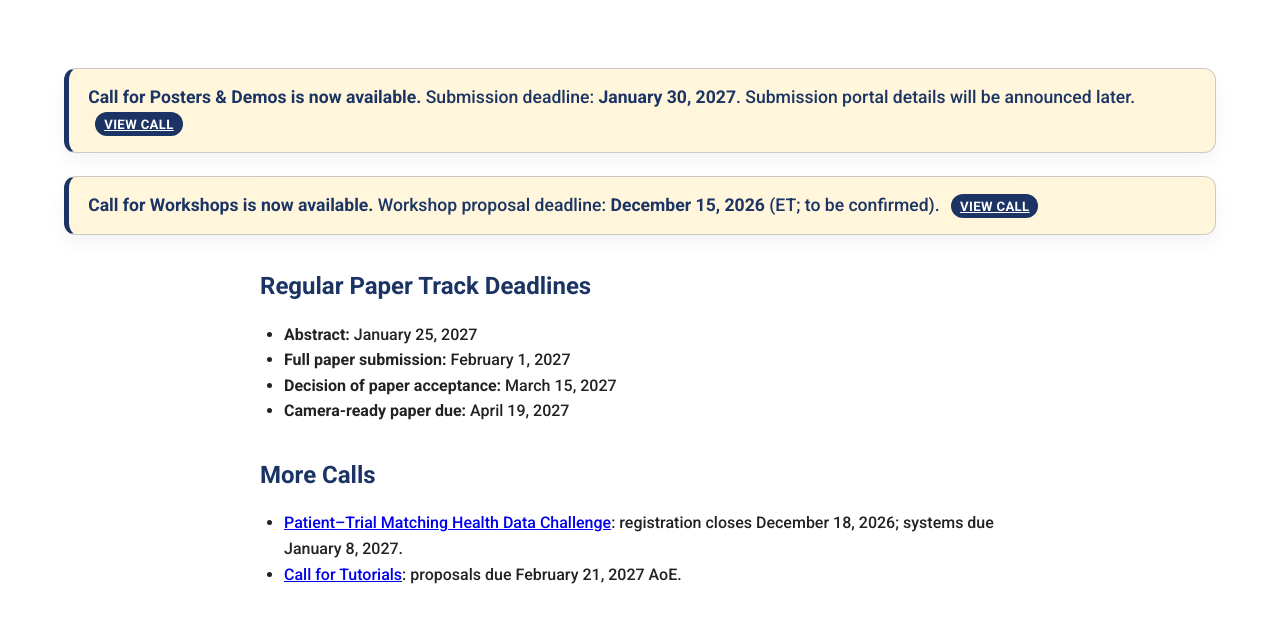
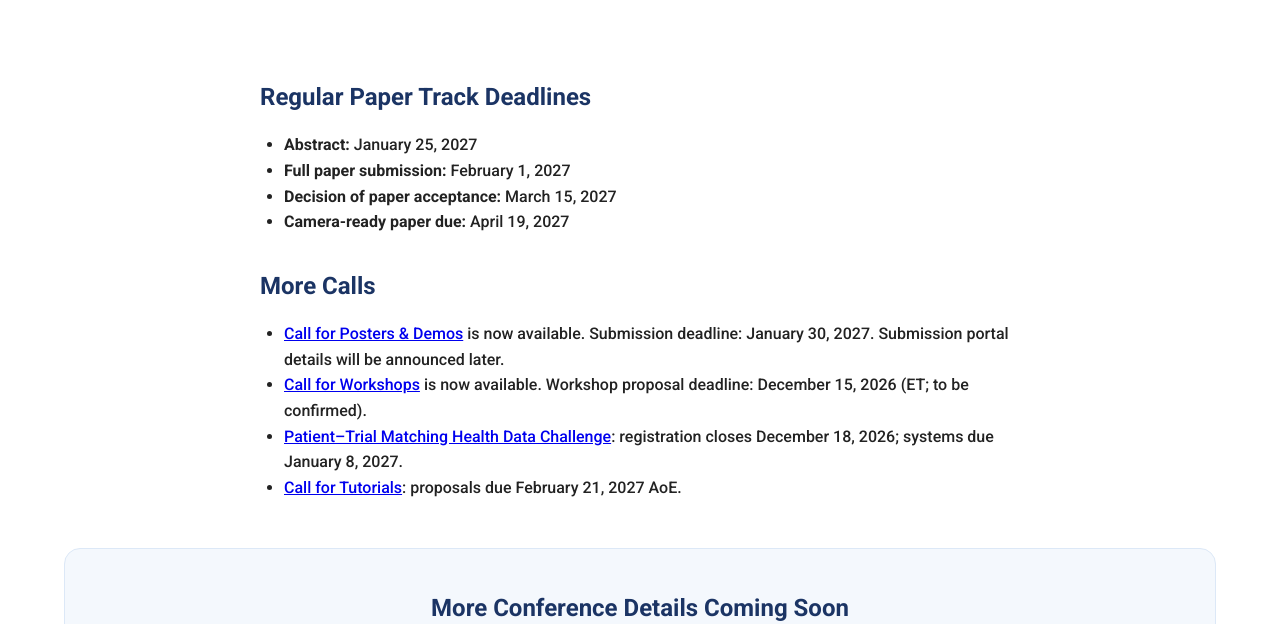
Before and after one commit to ICHI2027/ICHI2027, a plain HTML site: page index.html in a window 1280 px wide. Shown: the part 566-1190 px from the top of the page. Drawn offline with Linux system fonts and the light colour scheme.

Commit message:
Update index.html

```diff
--- a/index.html
+++ b/index.html
@@ -31,18 +31,6 @@
 
 <main class="container" style="padding: 3rem 0; text-align: center;">
 
-  <section class="conference-status-alert" role="status" style="text-align: left;">
-    <strong>Call for Posters &amp; Demos is now available.</strong>
-    Submission deadline: <strong>January 30, 2027</strong>. Submission portal details will be announced later.
-    <a class="registration-link-status" href="call-for-posters.html">View call</a>
-  </section>
-
-  <section class="conference-status-alert" role="status" style="text-align: left;">
-    <strong>Call for Workshops is now available.</strong>
-    Workshop proposal deadline: <strong>December 15, 2026</strong> (ET; to be confirmed).
-    <a class="registration-link-status" href="call-for-workshops.html">View call</a>
-  </section>
-
   <section style="max-width: 760px; margin: 2rem auto; text-align: left;">
     <h2>Regular Paper Track Deadlines</h2>
     <ul>
@@ -56,6 +44,8 @@
   <section style="max-width: 760px; margin: 2rem auto; text-align: left;">
     <h2>More Calls</h2>
     <ul>
+      <li><a href="call-for-posters.html">Call for Posters &amp; Demos</a> is now available. Submission deadline: January 30, 2027. Submission portal details will be announced later.</li>
+      <li><a href="call-for-workshops.html">Call for Workshops</a> is now available. Workshop proposal deadline: December 15, 2026 (ET; to be confirmed).</li>
       <li><a href="call-for-health-data-challenge.html">Patient–Trial Matching Health Data Challenge</a>: registration closes December 18, 2026; systems due January 8, 2027.</li>
       <li><a href="call-for-tutorials.html">Call for Tutorials</a>: proposals due February 21, 2027 AoE.</li>
     </ul>
```
